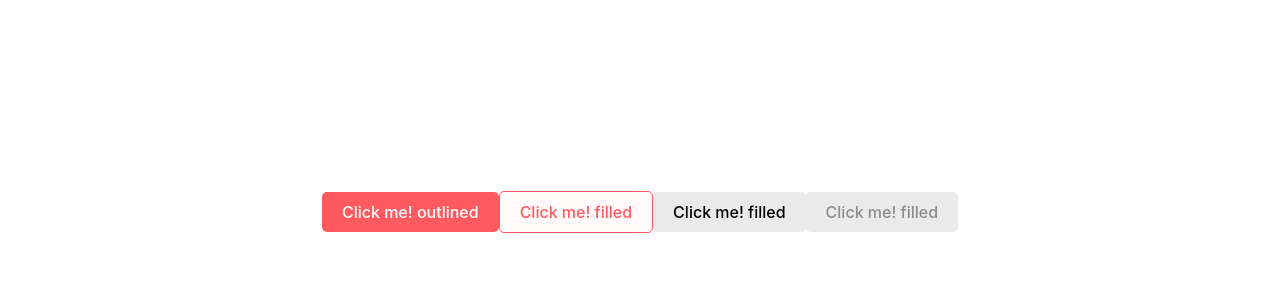
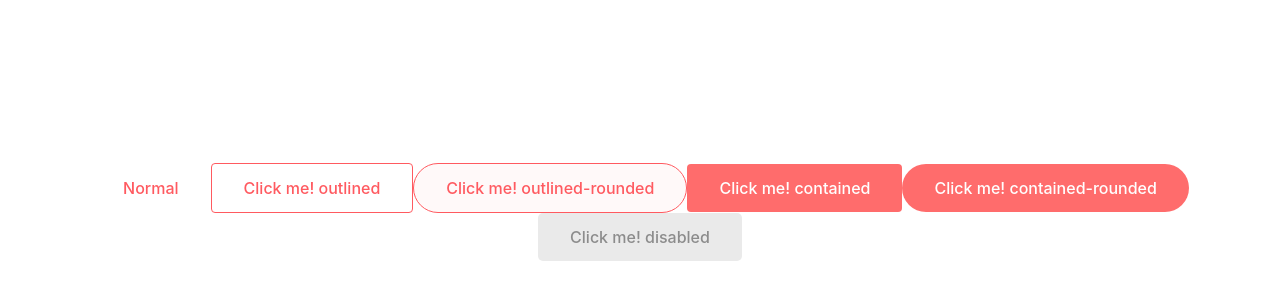
Before and after one commit to JoseCortez1/100LadrillosTest, a React (Vite) app: page / in a window 1280 px wide. Shown: the part 188-488 px from the top of the page. Built offline with nearby package versions, Linux system fonts and the light colour scheme.

Commit message:
Feat(Buttons): Added customButtons

```diff
--- a/src/App.tsx
+++ b/src/App.tsx
@@ -1,30 +1,8 @@
-import { useState } from "react";
 import "./App.css";
-import Button from "./Components/Button";
+import ButtonTest from "./Components/Button/ButtonTest";
 
 function App() {
-	const [count, setCount] = useState(0);
-
-	/*
-  nothing
-	- [ ] contained
-	- [ ] outlined
-	- [ ] disabled
-  */
-	return (
-		<>
-			<Button onClick={() => setCount(count + 1)}>Click me! outlined</Button>
-			<Button type="outlined" onClick={() => setCount(count + 1)}>
-				Click me! filled
-			</Button>
-			<Button type="contained" onClick={() => setCount(count + 1)}>
-				Click me! filled
-			</Button>
-			<Button type="disabled" onClick={() => setCount(count + 1)}>
-				Click me! filled
-			</Button>
-		</>
-	);
+	return <ButtonTest />;
 }
 
 export default App;
--- a/src/Components/Button.tsx
+++ b/src/Components/Button/Button.tsx
@@ -3,35 +3,56 @@ import { ButtonProps } from "../types";
 import styled from "styled-components";
 
 const BaseButton = styled.button`
-	padding: 10px 20px;
+	padding: 0.875rem 2rem;
 	border-radius: 5px;
 	cursor: pointer;
 	font-size: 16px;
 	border: none;
 	outline: none;
+	background-color: white;
 	transition: background-color 0.2s, color 0.2s, border 0.2s;
+	&:focus {
+		outline: 1px solid #ff5a60;
+	}
 `;
 
 const NormalButton = styled(BaseButton)`
-	background-color: #ff5a60;
-	color: #ffffff;
-
+	color: #ff5a60;
 	&:hover {
-		background-color: #ff474b;
+		background-color: #d0d0d0;
 	}
 `;
 
 const ContainedButton = styled(BaseButton)`
-	background-color: #eaeaea;
-	color: #000;
+	background-color: #ff6c6c;
+	color: #ffffff;
+	border-radius: 4px;
+	&:hover {
+		background-color: #fc5151;
+	}
+`;
+const OutlinedButton = styled(BaseButton)`
+	background-color: white;
+	color: #ff5a60;
+	border-radius: 4px;
+	border: 1px solid #ff5a60;
+	&:hover {
+		background-color: #ffe2e3;
+		border: 1px solid #ff474b;
+	}
+`;
+const ContainedButtonRounded = styled(BaseButton)`
+	background-color: #ff6c6c;
+	color: white;
+	border-radius: 30px;
 
 	&:hover {
-		background-color: #dcdcdc;
+		background-color: #fc5151;
 	}
 `;
-
-const OutlinedButton = styled(BaseButton)`
+const OutlinedButtonRounded = styled(BaseButton)`
 	background-color: #fff9f9;
+	border-radius: 30px;
 	color: #ff5a60;
 	border: 1px solid #ff5a60;
 
@@ -46,10 +67,9 @@ const DisabledButton = styled(BaseButton)`
 	background-color: #eaeaea;
 	color: #8c8c8c;
 	cursor: not-allowed;
-
-	&:hover {
-		background-color: #eaeaea;
-		color: #8c8c8c;
+	outline: none;
+	&:focus {
+		outline: none;
 	}
 `;
 const Button = ({ onClick, children, type = "normal" }: ButtonProps) => {
@@ -57,8 +77,12 @@ const Button = ({ onClick, children, type = "normal" }: ButtonProps) => {
 		switch (type) {
 			case "contained":
 				return ContainedButton;
+			case "contained-rounded":
+				return ContainedButtonRounded;
 			case "outlined":
 				return OutlinedButton;
+			case "outlined-rounded":
+				return OutlinedButtonRounded;
 			case "disabled":
 				return DisabledButton;
 			default:
--- /dev/null
+++ b/src/Components/Button/ButtonTest.tsx
@@ -0,0 +1,31 @@
+import React, { useState } from "react";
+import Button from "./Button";
+
+const ButtonTest = () => {
+	const [count, setCount] = useState(0);
+
+	return (
+		<div>
+			<>
+				<Button onClick={() => setCount(count + 1)}>Normal</Button>
+				<Button type="outlined" onClick={() => setCount(count + 1)}>
+					Click me! outlined
+				</Button>
+				<Button type="outlined-rounded" onClick={() => setCount(count + 1)}>
+					Click me! outlined-rounded
+				</Button>
+				<Button type="contained" onClick={() => setCount(count + 1)}>
+					Click me! contained
+				</Button>
+				<Button type="contained-rounded" onClick={() => setCount(count + 1)}>
+					Click me! contained-rounded
+				</Button>
+				<Button type="disabled" onClick={() => setCount(count + 1)}>
+					Click me! disabled
+				</Button>
+			</>
+		</div>
+	);
+};
+
+export default ButtonTest;
--- a/src/index.css
+++ b/src/index.css
@@ -5,7 +5,7 @@
 
 	color-scheme: light dark;
 	color: rgba(255, 255, 255, 0.87);
-  background-color: #242424;
+	background-color: white;
 
 	font-synthesis: none;
 	text-rendering: optimizeLegibility;
```
Also changed, not shown: src/types.d.ts (+7 -1 lines), 2 other files (tests, documents, lock files or other folders). Lines whose indentation alone changed are shown as unchanged.
